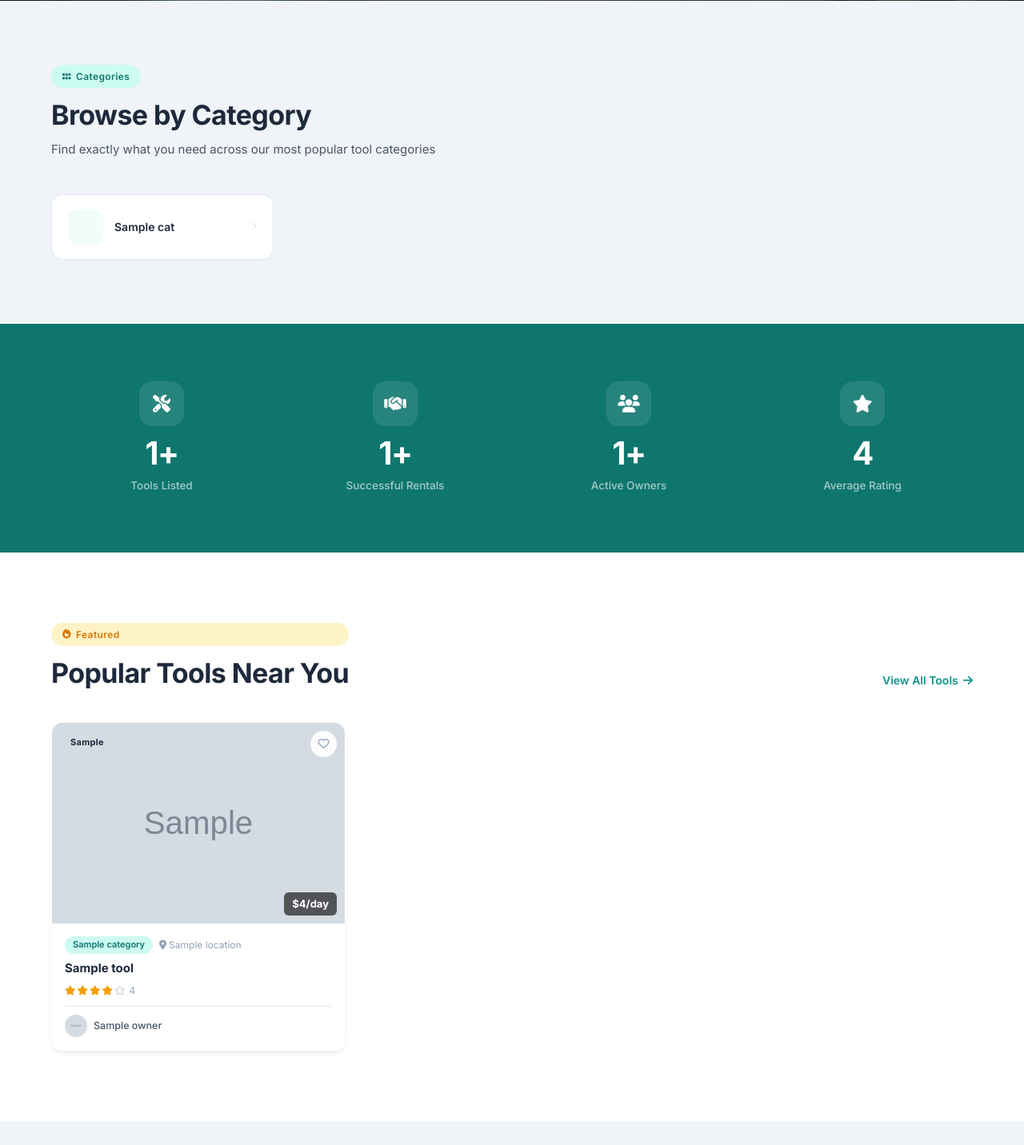
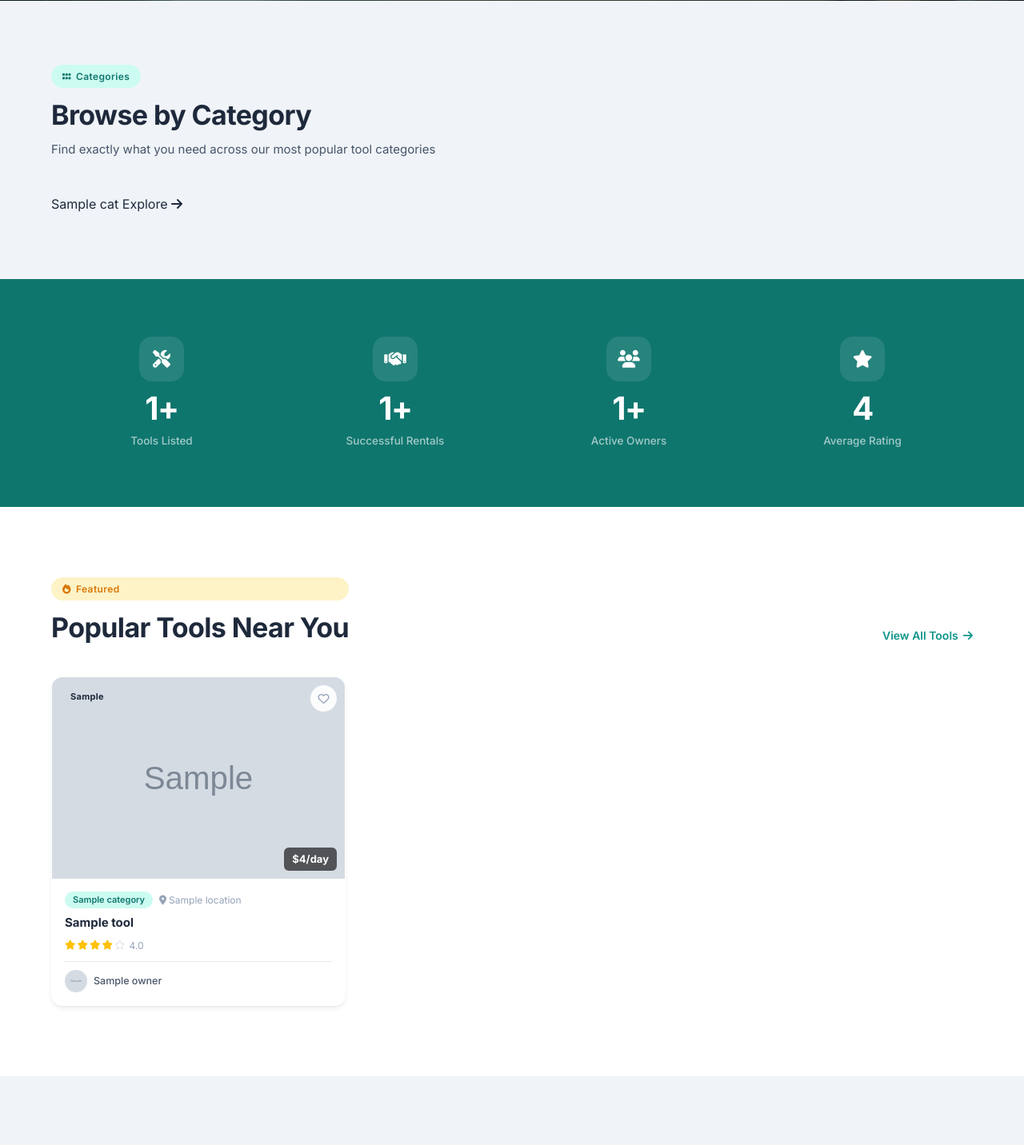
Before and after one commit to Mahmoud-B-Miqdad/rentora-platform, a Django app: template rentora_project/listings/templates/listings/home.html in a window 1280 px wide. Shown: the part 799-2231 px from the top of the page at 80% size. Run offline with Django 5.2, Linux system fonts and the light colour scheme; the template is opened without the code that fills it: most values are stand-ins (such as "Sample title", 1, 10 or a date in 2020); grey boxes marked "Sample" are stand-in pictures.

Commit message:
style(home): update category grid design and fix tool rating query

```diff
--- a/rentora_project/listings/templates/listings/home.html
+++ b/rentora_project/listings/templates/listings/home.html
@@ -86,16 +86,20 @@
 
         <div class="cat-grid">
             {% for cat in categories %}
-            <a href="#" class="cat-item" title="Browse {{ cat.name }}">
-                <div class="cat-item__icon">
+            <a href="#" class="cat-card" title="Browse {{ cat.name }}">
+                <div class="cat-card__visual">
+                    <div class="cat-card__icon">
                         {% if cat.icon %}
                             <i class="{{ cat.icon }}" aria-hidden="true"></i>
                         {% else %}
                             <i class="fa-solid fa-toolbox" aria-hidden="true"></i>
                         {% endif %}
                     </div>
-                <span class="cat-item__name">{{ cat.name }}</span>
-                <i class="fa-solid fa-chevron-right cat-item__arrow" aria-hidden="true"></i>
+                </div>
+                <div class="cat-card__body">
+                    <span class="cat-card__name">{{ cat.name }}</span>
+                    <span class="cat-card__cta">Explore <i class="fa-solid fa-arrow-right" aria-hidden="true"></i></span>
+                </div>
             </a>
             {% empty %}
             <div class="cat-empty">
@@ -189,9 +193,9 @@
 
                 <!-- Image -->
                 <div class="tool-card__img-wrap">
-                    {% if primary_img %}
+                    {% if tool.primary_images %}
                         <img class="tool-card__img"
-                             src="{{ primary_img.image.url }}"
+                            src="{{ tool.primary_images.0.image.url }}"
                             alt="{{ tool.title }}"
                             loading="lazy">
                     {% else %}
@@ -204,8 +208,11 @@
                         {{ tool.get_condition_display }}
                     </span>
 
-                    <button class="tool-card__wishlist" aria-label="Save to wishlist" onclick="event.preventDefault()">
-                        <i class="fa-regular fa-heart" aria-hidden="true"></i>
+                    <button class="tool-card__wishlist {% if tool.pk in wishlist_ids %}tool-card__wishlist--saved{% endif %}"
+                            aria-label="Save to wishlist"
+                            data-tool-id="{{ tool.pk }}"
+                            onclick="event.preventDefault(); toggleWishlist(this, {{ tool.pk }})">
+                        <i class="{% if tool.pk in wishlist_ids %}fa-solid{% else %}fa-regular{% endif %} fa-heart" aria-hidden="true"></i>
                     </button>
 
                     <span class="tool-card__price">${{ tool.daily_rate }}/day</span>
@@ -228,18 +235,18 @@
 
                     <!-- Stars (based on owner rating as proxy) -->
                     <div class="tool-card__rating">
-                        <div class="stars" aria-label="Rating: {{ tool.owner.rating }} out of 5">
-                            {% with r=tool.owner.rating|floatformat:0 %}
+                        {% with r=tool.avg_rating_computed|default:0|floatformat:0 %}
+                            <div class="stars" aria-label="Rating: {{ tool.avg_rating_computed|default:'0.0' }} out of 5">
                                 {% for i in "12345" %}
                                     {% if forloop.counter <= r|add:"0" %}
-                                    <i class="fa-solid fa-star star-filled" aria-hidden="true"></i>
+                                        <i class="fa-solid fa-star star-filled" aria-hidden="true" style="color: #ffc107;"></i>
                                     {% else %}
-                                    <i class="fa-regular fa-star star-empty" aria-hidden="true"></i>
+                                        <i class="fa-regular fa-star star-empty" aria-hidden="true" style="color: #e4e5e9;"></i>
                                     {% endif %}
                                     {% endfor %}
+                            </div>
+                                <span class="tool-card__review-count">{{ tool.avg_rating_computed|floatformat:1|default:"0.0" }}</span>
                         {% endwith %}
-                        </div>
-                        <span class="tool-card__review-count">{{ tool.owner.rating }}</span>
                     </div>
 
                     <hr class="tool-card__divider">
@@ -382,3 +389,30 @@
 </section>
 
 {% endblock %}
+
+{% block extra_js %}
+<script>
+function toggleWishlist(btn, toolId) {
+    fetch("{% url 'listings:toggle_wishlist' 0 %}".replace('/0/', '/' + toolId + '/'), {
+        method: 'POST',
+        headers: { 'X-CSRFToken': '{{ csrf_token }}' },
+    })
+    .then(r => {
+        if (r.status === 401) { window.location.href = "{% url 'users:login' %}"; return null; }
+        return r.json();
+    })
+    .then(data => {
+        if (!data) return;
+        const icon = btn.querySelector('i');
+        if (data.saved) {
+            icon.className = 'fa-solid fa-heart';
+            btn.classList.add('tool-card__wishlist--saved');
+        } else {
+            icon.className = 'fa-regular fa-heart';
+            btn.classList.remove('tool-card__wishlist--saved');
+        }
+    })
+    .catch(console.error);
+}
+</script>
+{% endblock %}
```
Lines whose indentation alone changed are shown as unchanged.
